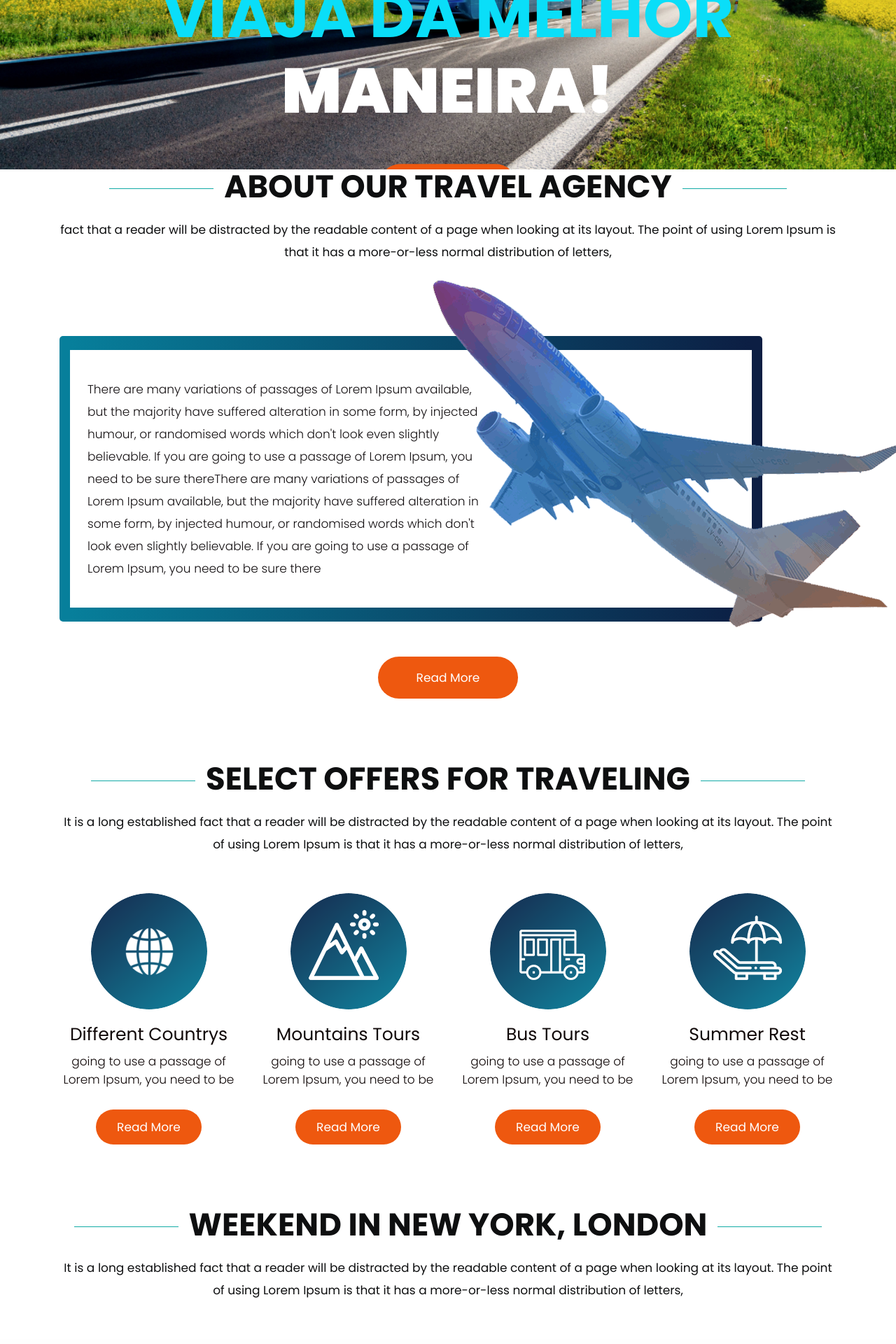
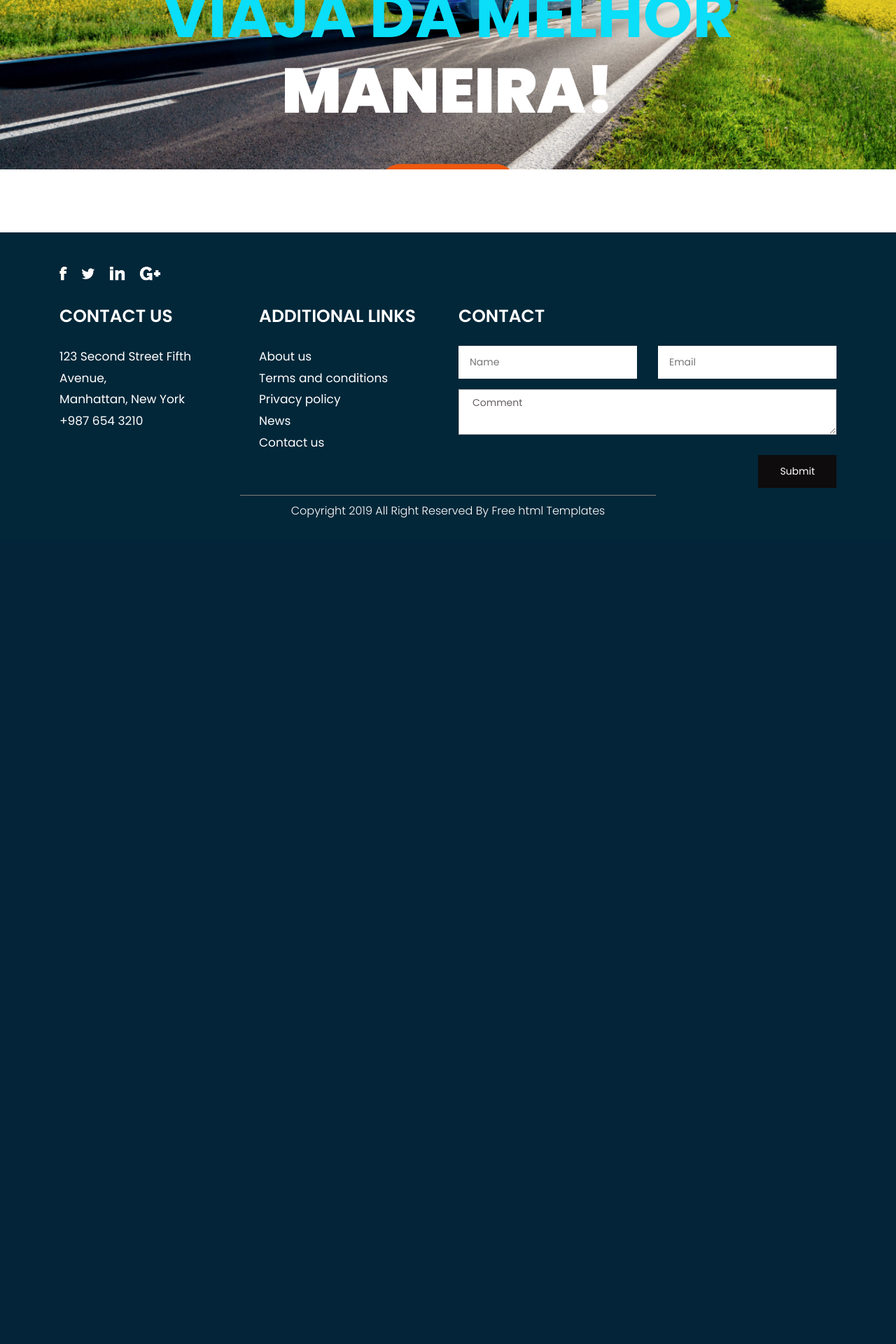
Before and after one commit to Hkmartimxp6/LPI, a PHP site: page / in a window 1280 px wide. Shown: the part 558-2478 px from the top of the page at 70% size. After the commit the page ends 1298 px from the top, so only its background shows below. Run offline with PHP 8.4, Linux system fonts and the light colour scheme; some libraries are stand-ins or nearby versions.

Commit message:
apaguei londres

```diff
--- a/paginas/index.php
+++ b/paginas/index.php
@@ -126,110 +126,7 @@
          </div>
       </div>
    </section>
-   <!-- about -->
-   <div id="about" class="about">
-      <div class="container">
-         <div class="row">
-            <div class="col-md-12 ">
-               <div class="titlepage">
-                  <h2>About our travel agency</h2>
-                  <span> fact that a reader will be distracted by the readable content of a page when looking at its layout. The point of using Lorem Ipsum is that it has a more-or-less normal distribution of letters,</span>
-               </div>
-            </div>
-         </div>
-      </div>
-      <div class="bg">
-         <div class="container">
-            <div class="row">
-               <div class="col-xl-12 col-lg-12 col-md-12 col-sm-12">
-                  <div class="about-box">
-                     <p> <span>There are many variations of passages of Lorem Ipsum available, but the majority have suffered alteration in some form, by injected humour, or randomised words which don't look even slightly believable. If you are going to use a passage of Lorem Ipsum, you need to be sure thereThere are many variations of passages of Lorem Ipsum available, but the majority have suffered alteration in some form, by injected humour, or randomised words which don't look even slightly believable. If you are going to use a passage of Lorem Ipsum, you need to be sure there</span></p>
-                     <div class="palne-img-area">
-                        <img src="plane-img.png" alt="images">
-                     </div>
-                  </div>
-               </div>
-            </div>
-         </div>
-         <a href="#">Read More</a>
-      </div>
-   </div>
-   <!-- end about -->
-   <!-- traveling -->
-   <div id="travel" class="traveling">
-      <div class="container">
-         <div class="row">
-            <div class="col-md-12 ">
-               <div class="titlepage">
-                  <h2>Select Offers For Traveling</h2>
-                  <span>It is a long established fact that a reader will be distracted by the readable content of a page when looking at its layout. The point of using Lorem Ipsum is that it has a more-or-less normal distribution of letters,</span>
-               </div>
-            </div>
-         </div>
-         <div class="row">
-            <div class="col-xl-3 col-lg-3 col-md-6 col-sm-12">
-               <div class="traveling-box">
-                  <i><img src="travel-icon.png" alt="icon" /></i>
-                  <h3>Different Countrys</h3>
-                  <p> going to use a passage of Lorem Ipsum, you need to be </p>
-                  <div class="read-more">
-                     <a href="#">Read More</a>
-                  </div>
-               </div>
-            </div>
-            <div class="col-xl-3 col-lg-3 col-md-6 col-sm-12">
-               <div class="traveling-box">
-                  <i><img src="travel-icon2.png" alt="icon" /></i>
-                  <h3>Mountains Tours</h3>
-                  <p> going to use a passage of Lorem Ipsum, you need to be </p>
-                  <div class="read-more">
-                     <a href="#">Read More</a>
-                  </div>
-               </div>
-            </div>
-            <div class="col-xl-3 col-lg-3 col-md-6 col-sm-12">
-               <div class="traveling-box">
-                  <i><img src="travel-icon3.png" alt="icon" /></i>
-                  <h3>Bus Tours</h3>
-                  <p> going to use a passage of Lorem Ipsum, you need to be </p>
-                  <div class="read-more">
-                     <a href="#">Read More</a>
-                  </div>
-               </div>
-            </div>
-            <div class="col-xl-3 col-lg-3 col-md-6 col-sm-12">
-               <div class="traveling-box">
-                  <i><img src="travel-icon4.png" alt="icon" /></i>
-                  <h3>Summer Rest</h3>
-                  <p> going to use a passage of Lorem Ipsum, you need to be </p>
-                  <div class="read-more">
-                     <a href="#">Read More</a>
-                  </div>
-               </div>
-            </div>
-         </div>
-      </div>
-   </div>
-   <!-- end traveling -->
-   <!--London -->
-   <div class="London">
-      <div class="container">
-         <div class="row">
-            <div class="col-md-12">
-               <div class="titlepage">
-                  <h2>Weekend in New York, London</h2>
-                  <span>It is a long established fact that a reader will be distracted by the readable content of a page when looking at its layout. The point of using Lorem Ipsum is that it has a more-or-less normal distribution of letters,</span>
-               </div>
-            </div>
-         </div>
-      </div>
-      <div class="container-fluid">
-         <div class="London-img">
-            <figure><img src="London.jpg" alt="img" /></figure>
-         </div>
-      </div>
-   </div>
-   <!-- end London -->
+
    <!-- footer -->
    <footer>
       <div id="contact" class="footer">
```
